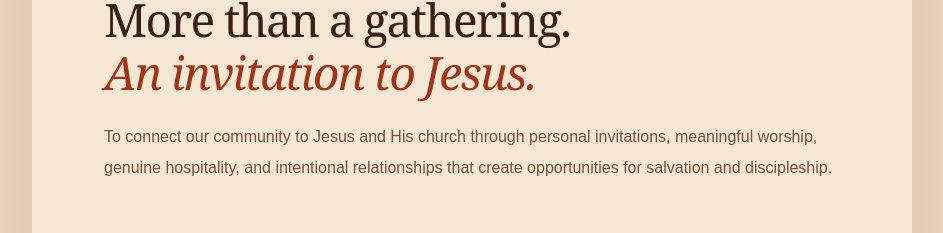
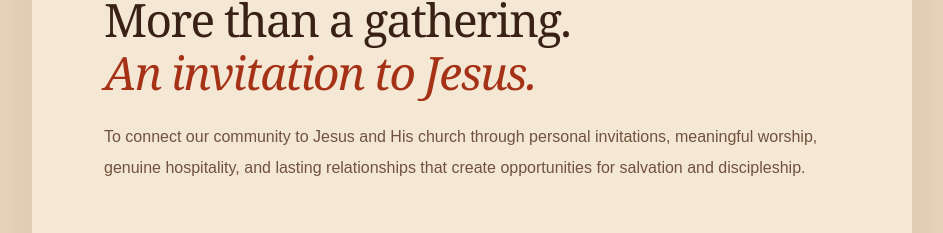
Before and after one commit to keithshouldersjr-discipleship/davidstemple-app, a Next.js app: page /friendsgiving in a window 1280 px wide. Shown: the part 1438-1671 px from the top of the page, without its empty margins (168-1111 px from the left). Built offline with nearby package versions, Linux system fonts and the light colour scheme; no server answers.

Commit message:
Update Friendsgiving central purpose to lasting relationships

```diff
--- a/components/events/friendsgiving-experience.tsx
+++ b/components/events/friendsgiving-experience.tsx
@@ -50,7 +50,7 @@ export function FriendsgivingExperience() {
         <section className={styles.purpose}>
           <p className={styles.eyebrow}>Our central purpose</p>
           <h2>More than a gathering.<br /><em>An invitation to Jesus.</em></h2>
-          <p>To connect our community to Jesus and His church through personal invitations, meaningful worship, genuine hospitality, and intentional relationships that create opportunities for salvation and discipleship.</p>
+          <p>To connect our community to Jesus and His church through personal invitations, meaningful worship, genuine hospitality, and lasting relationships that create opportunities for salvation and discipleship.</p>
         </section>
 
         <section className={styles.win}>
```
